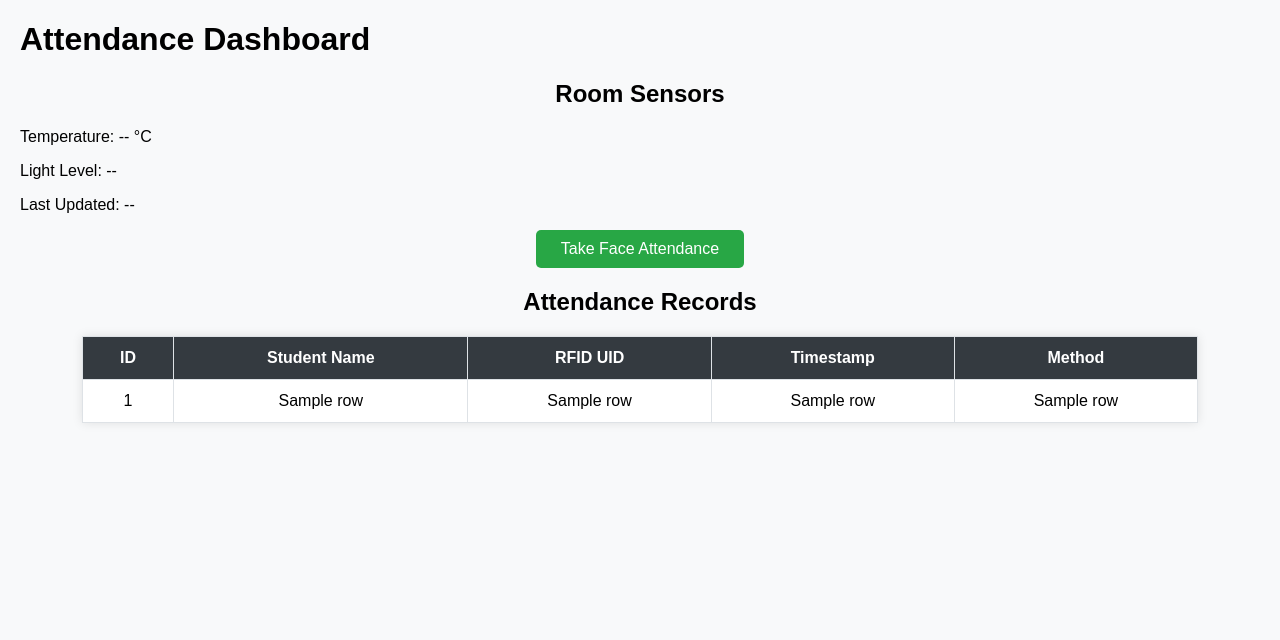
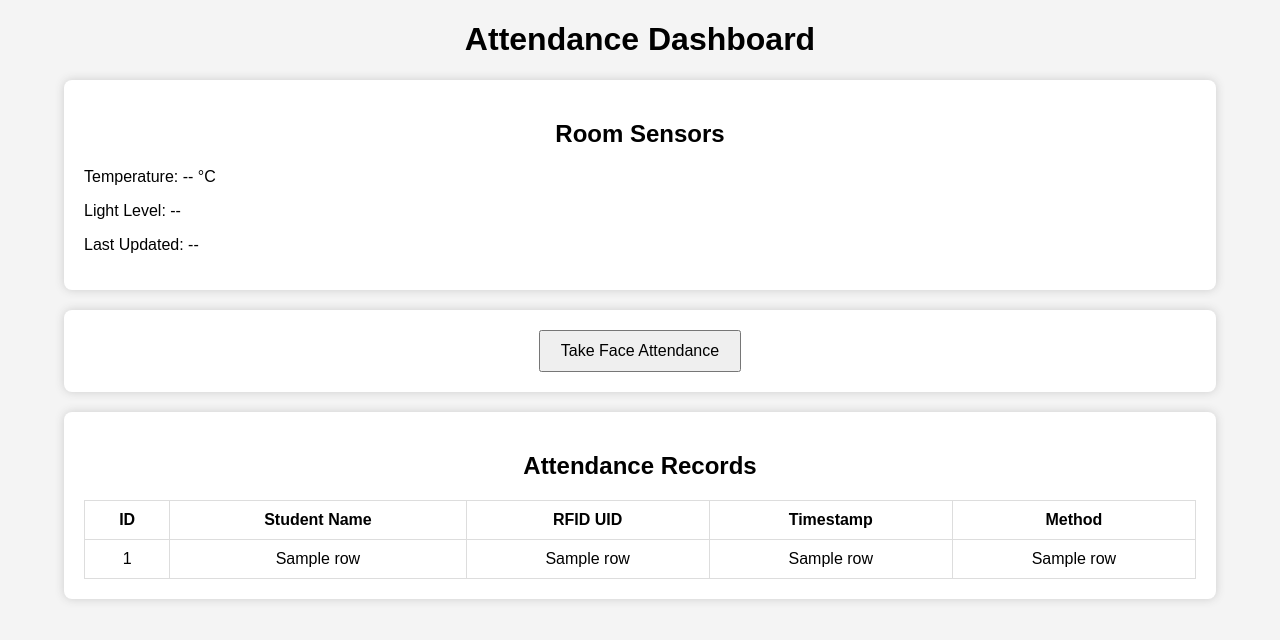
Before and after one commit to defaultyt1234/smart-classsroom-dashboard, a Flask app: template templates/dashboard.html in a window 1280 px wide. Shown: the top 640 px of the page. Run offline with Flask 3, Linux system fonts and the light colour scheme; the template is opened without the code that fills it: most values are stand-ins (such as "Sample title", 1, 10 or a date in 2020); a database or web service that is not in the repository returns one stand-in record (values such as "Sample title"); some libraries are stand-ins or nearby versions.

Commit message:
Update style.css

```diff
--- a/static/style.css
+++ b/static/style.css
@@ -1,57 +1,49 @@
 body {
-    font-family: 'Arial', sans-serif;
-    background-color: #f8f9fa;
-    margin: 20px;
+    font-family: Arial, sans-serif;
+    background-color: #f4f4f4;
+    margin: 0;
+    padding: 0;
 }
 
-h2 {
-    text-align: center;
-    margin-bottom: 20px;
+.container {
+    width: 90%;
+    margin: 20px auto;
 }
 
-.sensor-card {
-    display: inline-block;
-    width: 200px;
-    padding: 15px;
-    margin: 10px;
-    border-radius: 10px;
-    background-color: #007bff;
-    color: white;
-    text-align: center;
-    font-weight: bold;
-}
-
-table {
-    border-collapse: collapse;
-    width: 90%;
-    margin: 20px auto;
-    background-color: white;
-    box-shadow: 0px 0px 10px rgba(0,0,0,0.1);
-}
-
-th, td {
-    border: 1px solid #dee2e6;
-    padding: 12px;
+h1, h2 {
     text-align: center;
 }
 
-th {
-    background-color: #343a40;
-    color: white;
+.sensor-section, .attendance-section, .table-section {
+    background-color: #fff;
+    padding: 20px;
+    margin-bottom: 20px;
+    border-radius: 8px;
+    box-shadow: 0 0 10px #ccc;
 }
 
 button {
     display: block;
-    margin: 10px auto;
-    padding: 10px 25px;
-    background-color: #28a745;
-    color: white;
-    border: none;
-    border-radius: 5px;
+    margin: 0 auto;
+    padding: 10px 20px;
     font-size: 16px;
     cursor: pointer;
 }
 
-button:hover {
-    background-color: #218838;
+table {
+    width: 100%;
+    border-collapse: collapse;
 }
+
+table, th, td {
+    border: 1px solid #ddd;
+}
+
+th, td {
+    padding: 10px;
+    text-align: center;
+}
+
+tr:nth-child(even) {
+    background-color: #f9f9f9;
+}
```
